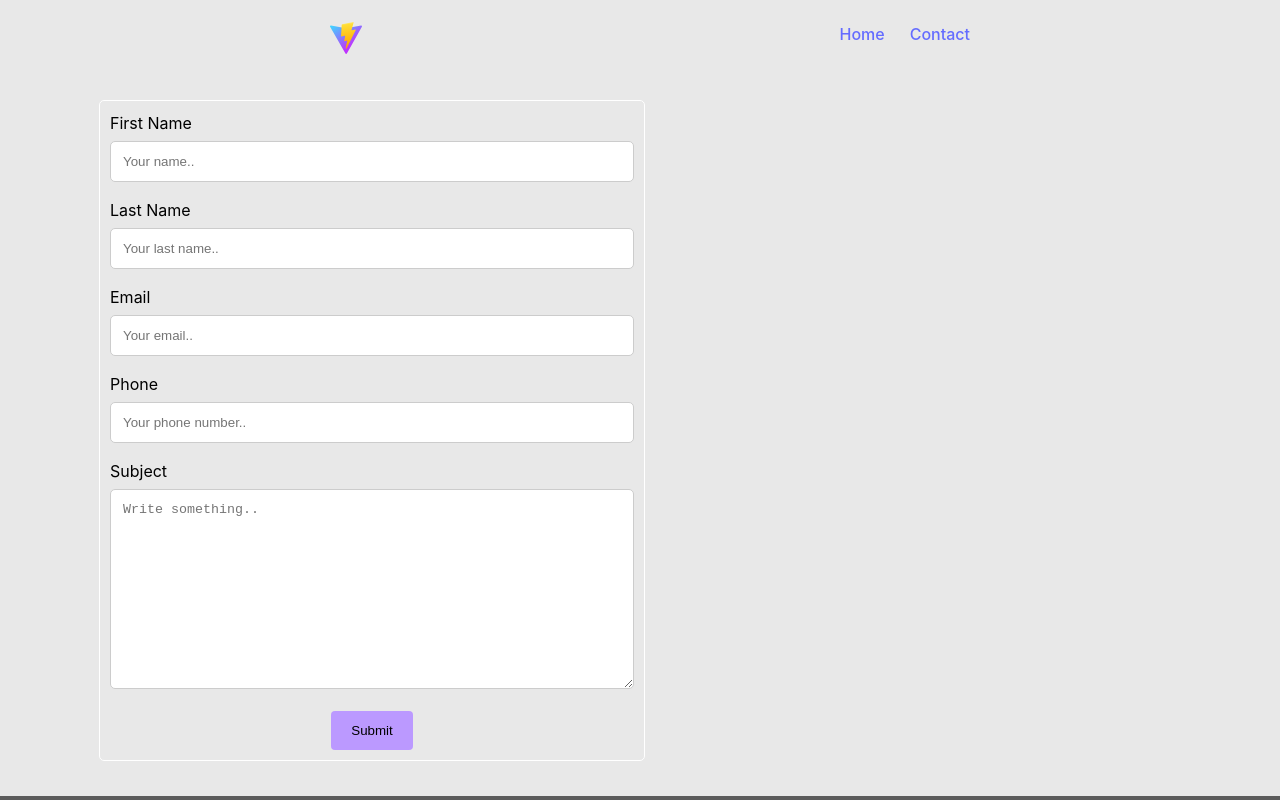
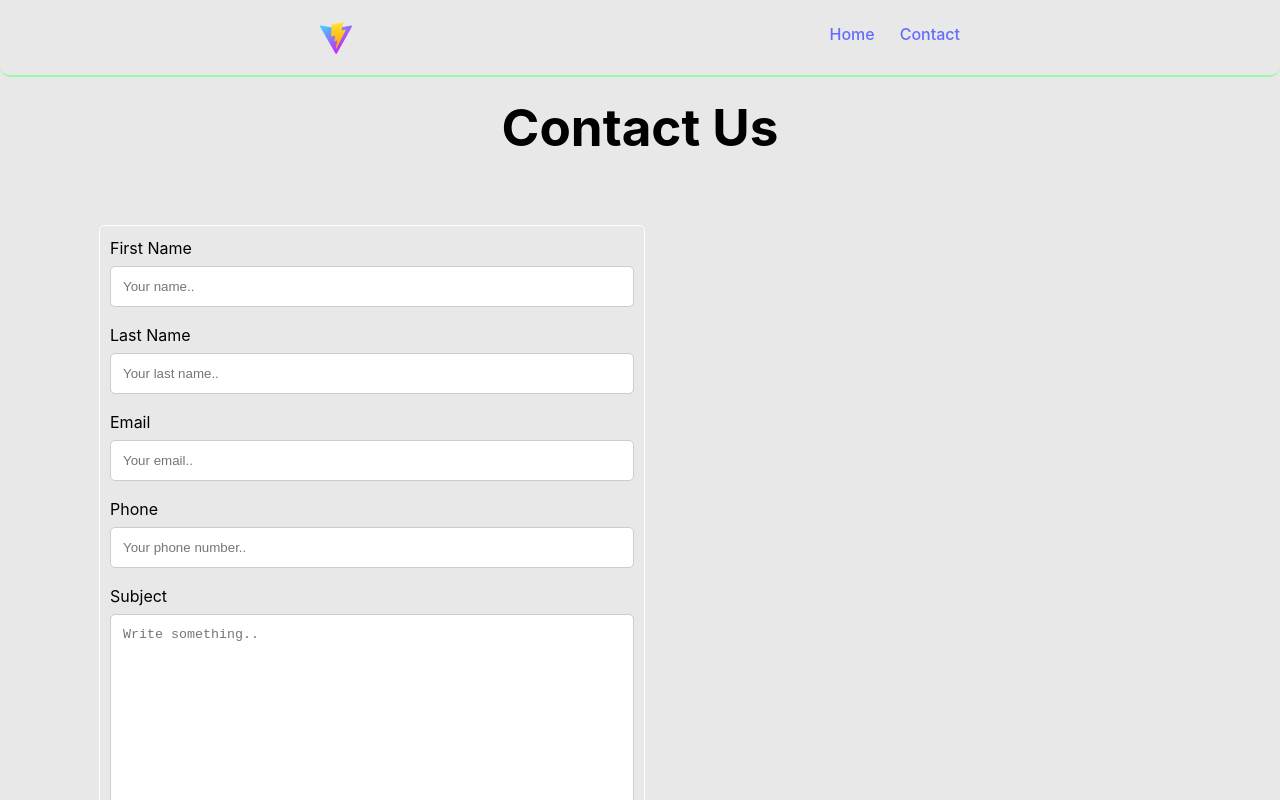
Before and after one commit to Lunchtime52/testsite, a Vue app: page /testsite/contact in a window 1280 px wide. Shown: the top 800 px of the page. Built offline with nearby package versions, Linux system fonts and the light colour scheme.

Commit message:
Fixed one of the off screen issues

```diff
--- a/src/App.vue
+++ b/src/App.vue
@@ -12,14 +12,4 @@ import { RouterView } from "vue-router";
   <Footer></Footer>
 </template>
 
-<style scoped>
-/* #nav{
-  display: none;
-}
-@media screen and (min-width: 700px) {
-  #nav {
-    display: block;
-  }
-
-} */
-</style>
+<style scoped></style>
--- a/src/components/Contactform.vue
+++ b/src/components/Contactform.vue
@@ -1,4 +1,5 @@
 <template>
+  <h1>Contact Us</h1>
   <div class="container">
     <form action="action_page.php">
       <label for="fname">First Name</label>
--- a/src/components/Footer.vue
+++ b/src/components/Footer.vue
@@ -12,6 +12,6 @@ footer{
     text-align: center;
     /* position: fixed; */
     /* bottom: 0; */
-    width: 100%;
+    /* width: 100%; */
 }
 </style>
--- a/src/components/Nav.vue
+++ b/src/components/Nav.vue
@@ -47,14 +47,15 @@ defineExpose({ menuToggle });
 
 <style scoped>
 nav {
-  padding: 10px;
+  padding: 10px 0;
   width: 100%;
   position: fixed;
   top: 0;
   height: 55px;
   background-color: var(--bgcolor);
   align-content: center;
-  /* border: #6d027b solid 4px; */
+  border-bottom: 2px solid var(--secondary-color);
+  border-radius:10px;
   text-align: center;
 }
 nav > div {
--- a/src/components/Services.vue
+++ b/src/components/Services.vue
@@ -35,8 +35,9 @@
   margin-bottom: 20px;
 }
 img{
-  height: auto;
-  width: 100%;
+  /* height: auto; */
+  /* width: 100%; */
+  object-fit:contain;
   border-radius: 10px;
 }
 /* Remove extra left and right margins, due to padding in columns */
@@ -60,7 +61,7 @@ img{
 }
 
 /* Responsive columns - one column layout (vertical) on small screens */
-@media screen and (max-width: 700px) {
+@media screen and (max-width: 950px) {
   .column {
     width: 75%;
     display: block;
--- a/src/style.css
+++ b/src/style.css
@@ -38,7 +38,7 @@ a:hover {
 
 body {
   margin: 0;
-  overflow-x: hidden;
+  /* overflow-x: hidden; */
 }
 
 h1 {
```
Also changed, not shown: 1 other file (tests, documents, lock files or other folders).
